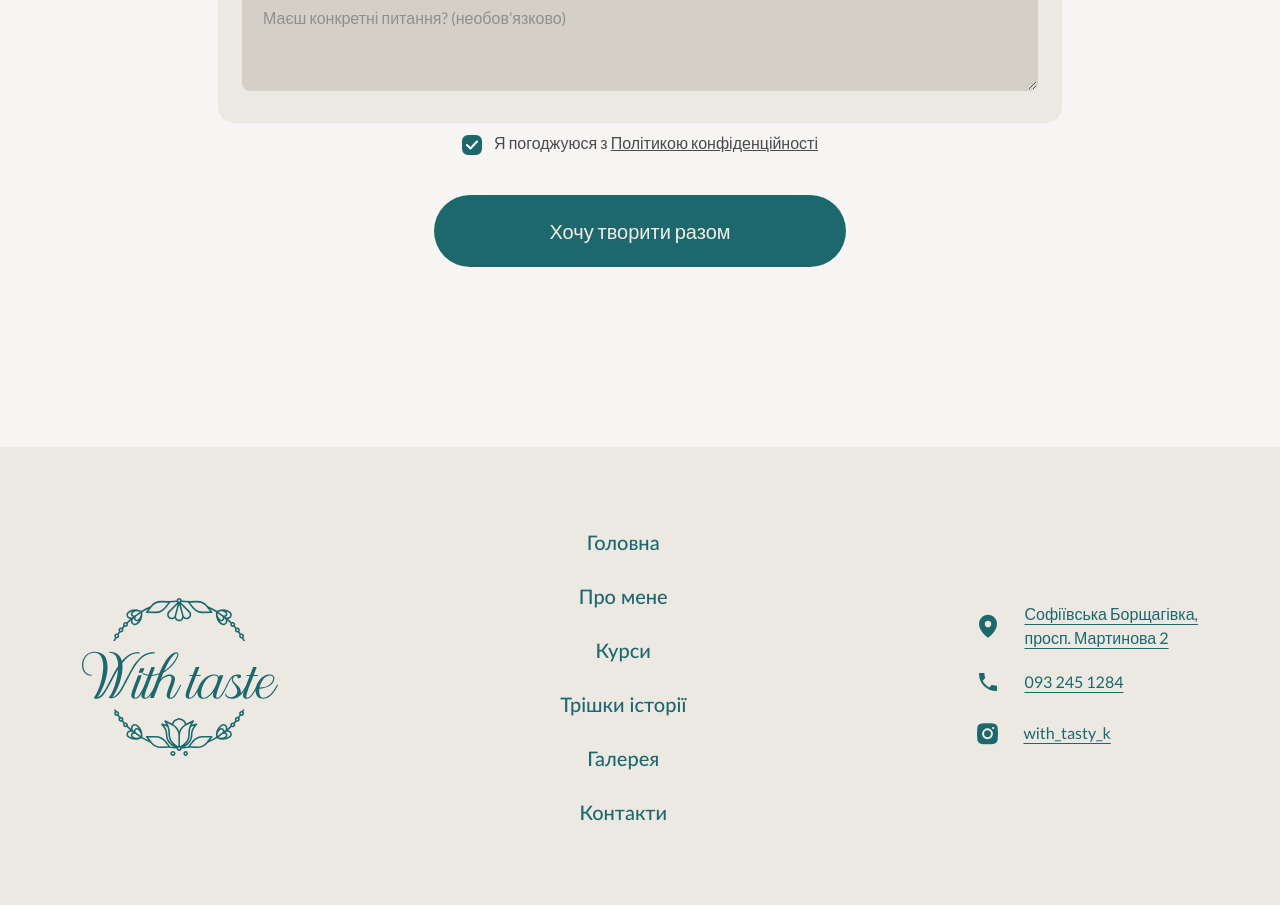
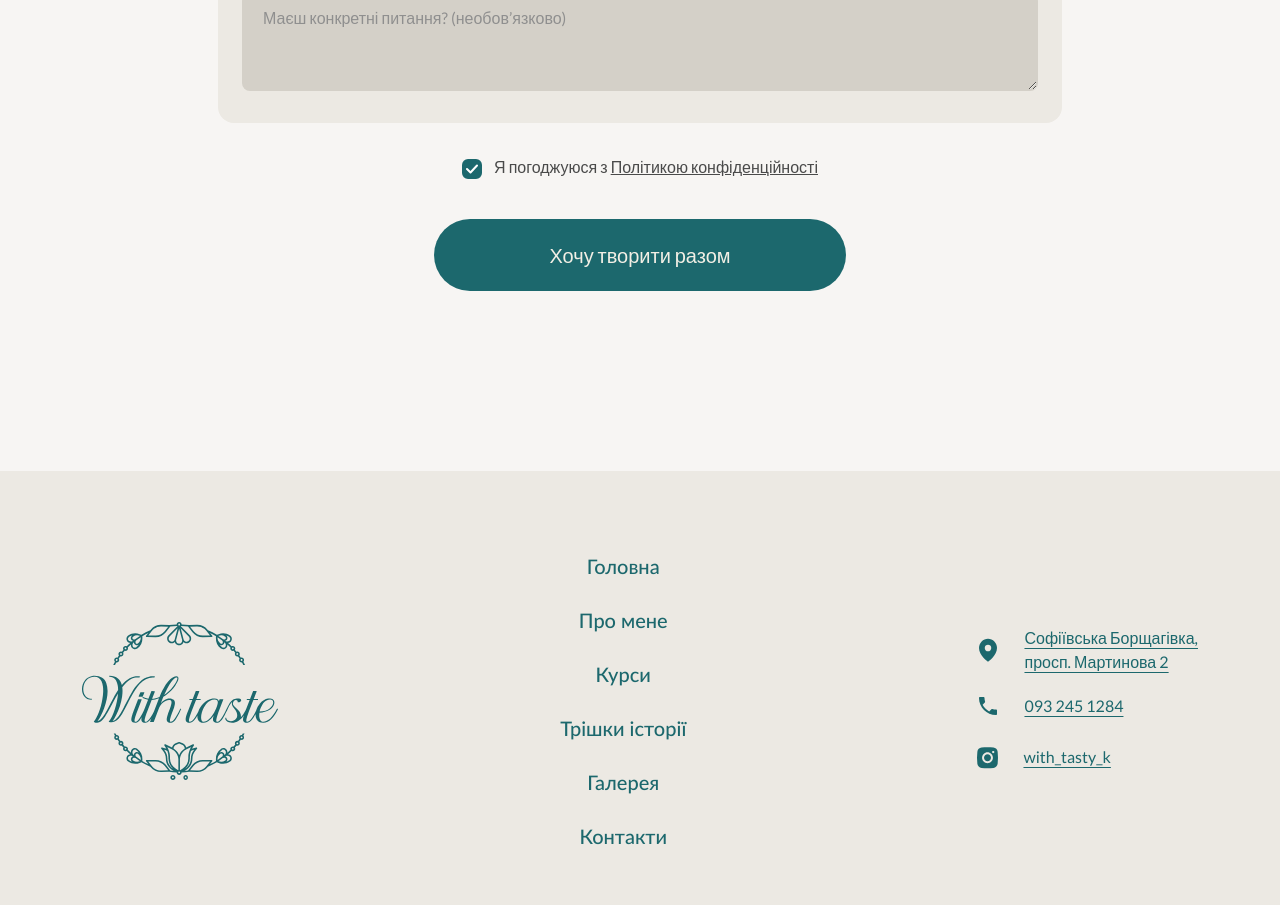
Before and after one commit to 7flowsstudio/floristics_agency, a Next.js app: page / in a window 1280 px wide. Shown: the part 3762-4667 px from the top of the page. Built offline with nearby package versions, Linux system fonts and the light colour scheme.

Commit message:
fix: update mt for message privacy policy

```diff
--- a/src/components/forms/CourseForm.tsx
+++ b/src/components/forms/CourseForm.tsx
@@ -95,7 +95,7 @@ export default function CourseForm({ onSuccess }: CourseFormProps) {
       </div>
 
       <div
-        className="flex items-center justify-center gap-3 mt-2 cursor-pointer select-none"
+        className="flex items-center justify-center gap-3 mt-8 cursor-pointer select-none"
         onClick={() => setIsAgreed(!isAgreed)}
       >
         <div
```
